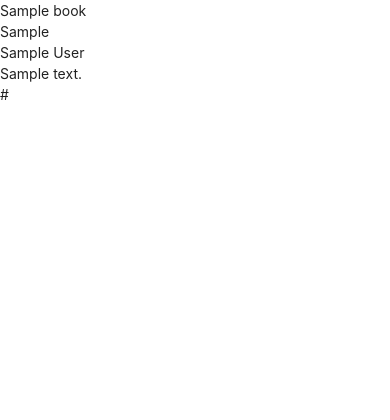
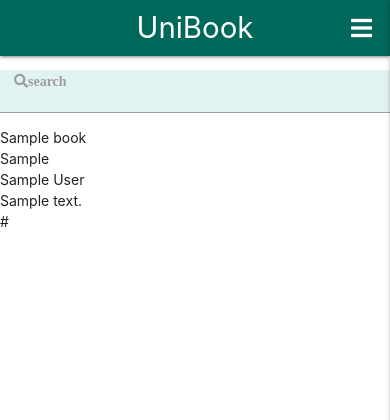
Before and after one commit to byrnelorcan/MS3-UniBook, a Flask app: page / in a window 390 px wide. Shown: the top 420 px of the page. Run offline with Flask 2, Linux system fonts and the light colour scheme; a database or web service that is not in the repository returns one stand-in record (values such as "Sample title"); some libraries are stand-ins or nearby versions.

Commit message:
add navbar and mobile responsive nav

```diff
--- a/static/js/script.js
+++ b/static/js/script.js
@@ -0,0 +1,3 @@
+$(document).ready(function(){
+    $('.sidenav').sidenav({edge: "right"});
+  });
--- a/templates/base.html
+++ b/templates/base.html
@@ -13,6 +13,41 @@
     <title>UniBook</title>
 </head>
 <body>
+
+    <header>
+        <nav class="nav-extended teal darken-3">
+            <!-- Main Nav -->
+            <div class="nav-wrapper">
+              <a href="{{ url_for('get_books') }}" class="brand-logo">UniBook</a>
+              <a href="#" data-target="mobile-demo" class="sidenav-trigger right"><i class="fa fa-bars"></i></a>
+              <ul class="right hide-on-med-and-down">
+                <li><a href="#">Topics</a></li>
+                <li><a href="#">Log In</a></li>
+                <li><a href="#">Register</a></li>
+
+              </ul>
+            </div>
+          </nav>
+          <!-- Mobile SideNav -->
+          <ul class="sidenav" id="mobile-demo">
+                <li>
+                    <h3 class="center-align dark-teal-text">UniBook</h3>
+                </li>
+                <li><a href="#">Topics</a></li>
+                <li><a href="#">Log In</a></li>
+                <li><a href="#">Register</a></li>
+          </ul>
+    </header>
+    <!-- SEARCHBAR -->
+    <div class="teal lighten-5">
+        <form>
+          <div class="input-field">
+            <input id="search" type="search" required>
+            <label class="label-icon" for="search"><i class="fa fa-search">search</i></label>
+            <i class="material-icons">close</i>
+          </div>
+        </form>
+      </div>
     {% block content %}
     {% endblock %}
 
```
